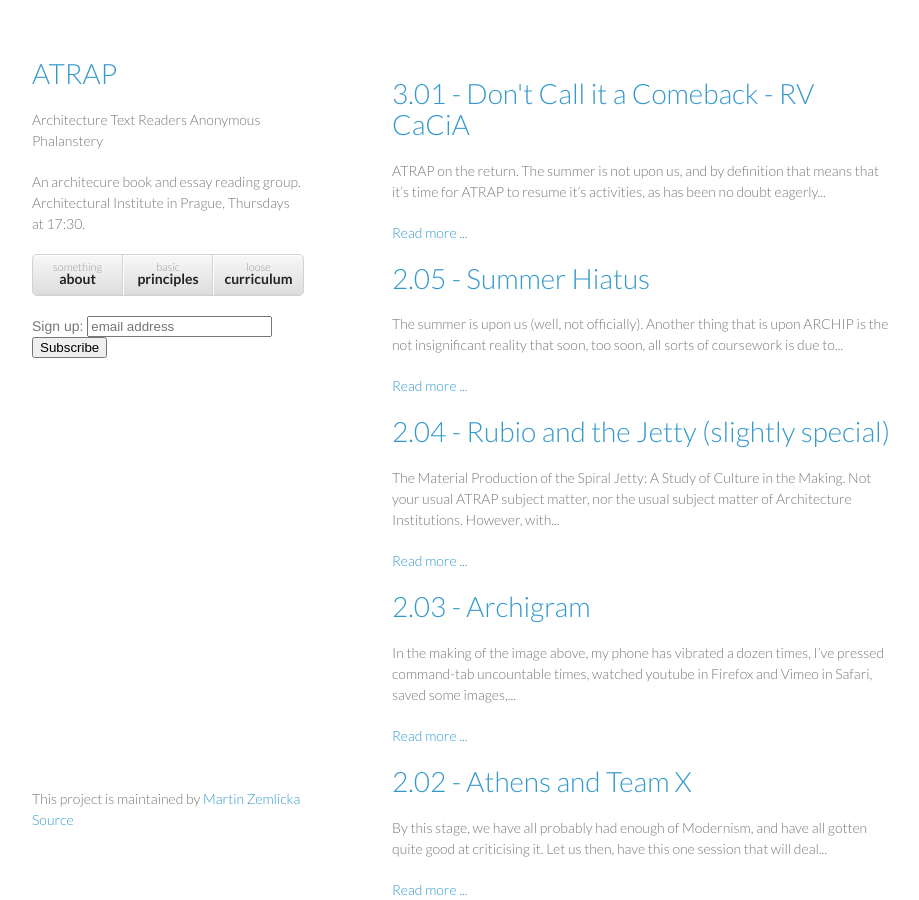
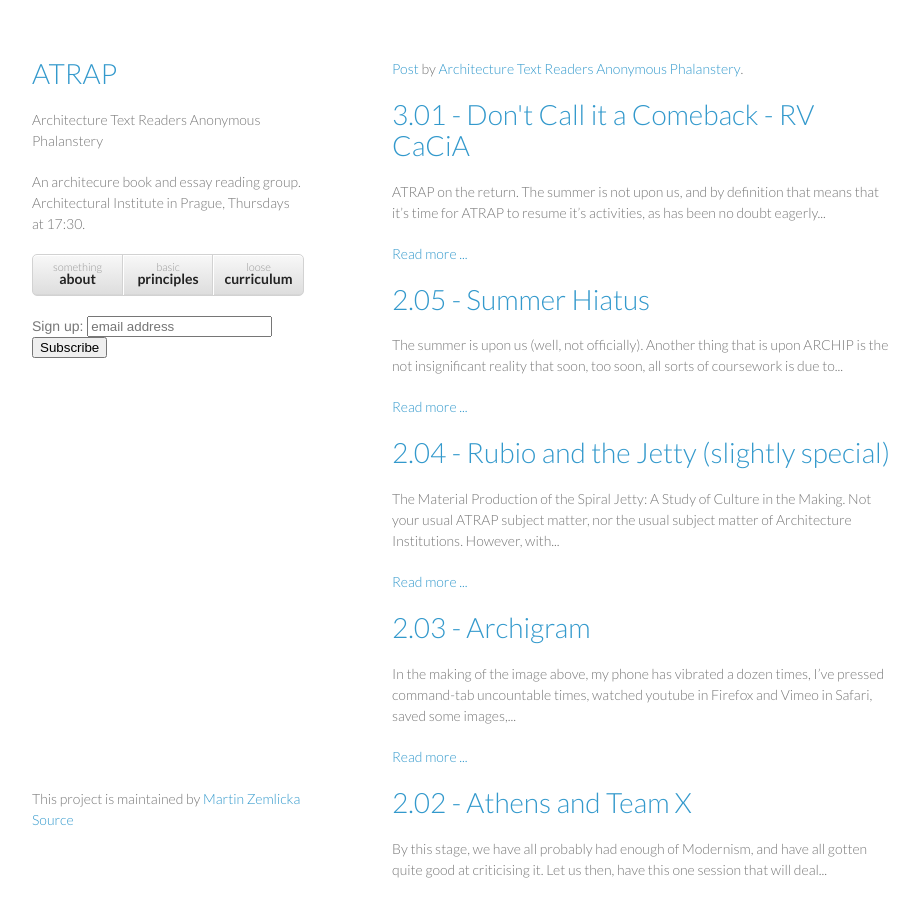
Before and after one commit to zmlka/atrap, a Jekyll site: the page built from index.html, in a window 1280 px wide and 900 px high. Shown: the whole window, without its empty margins (178-1097 px from the left). Built offline with Jekyll 4.4.1, drawn with Linux system fonts in a browser that asks for light colours; comment, search, counter and statistics services are not loaded.

Commit message:
testing facebook posts

```diff
--- a/index.html
+++ b/index.html
@@ -1,6 +1,9 @@
 ---
 layout: default
 ---
+
+<div id="fb-root"></div> <script>(function(d, s, id) { var js, fjs = d.getElementsByTagName(s)[0]; if (d.getElementById(id)) return; js = d.createElement(s); js.id = id; js.src = "//connect.facebook.net/en_GB/all.js#xfbml=1"; fjs.parentNode.insertBefore(js, fjs);  }(document, 'script', 'facebook-jssdk'));</script>
+<div class="fb-post" data-href="https://www.facebook.com/atrap.org/posts/559456694122085" data-width="550"><div class="fb-xfbml-parse-ignore"><a href="https://www.facebook.com/atrap.org/posts/559456694122085">Post</a> by <a href="https://www.facebook.com/atrap.org">Architecture Text Readers Anonymous Phalanstery</a>.</div></div>
 
 
 {% for post in site.posts %}
```
